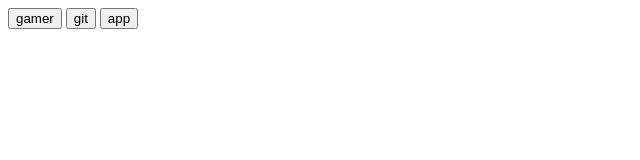
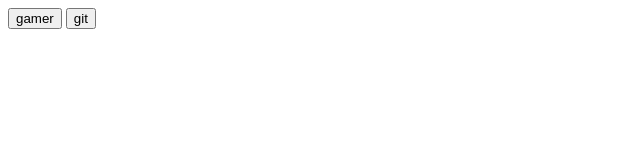
Before and after one commit to JNY0606/JNY0606.github.io, a plain HTML site: page index.html in a window 1280 px wide. Shown: the full height of the page, 0-640 px from the left. Drawn offline with Linux system fonts and the light colour scheme.

Commit message:
rm pricer

```diff
--- a/index.html
+++ b/index.html
@@ -9,7 +9,6 @@
 <body>
     <button onclick="openPage('https://www.gamer.com.tw', '_self')">gamer</button>
     <button onclick="openPage('https://jny0606.github.io', '_blank')">git</button>
-    <button onclick="openPage('https://www.pricer0606.com', '_self')">app</button>
 </body>
 </html>
 
```
